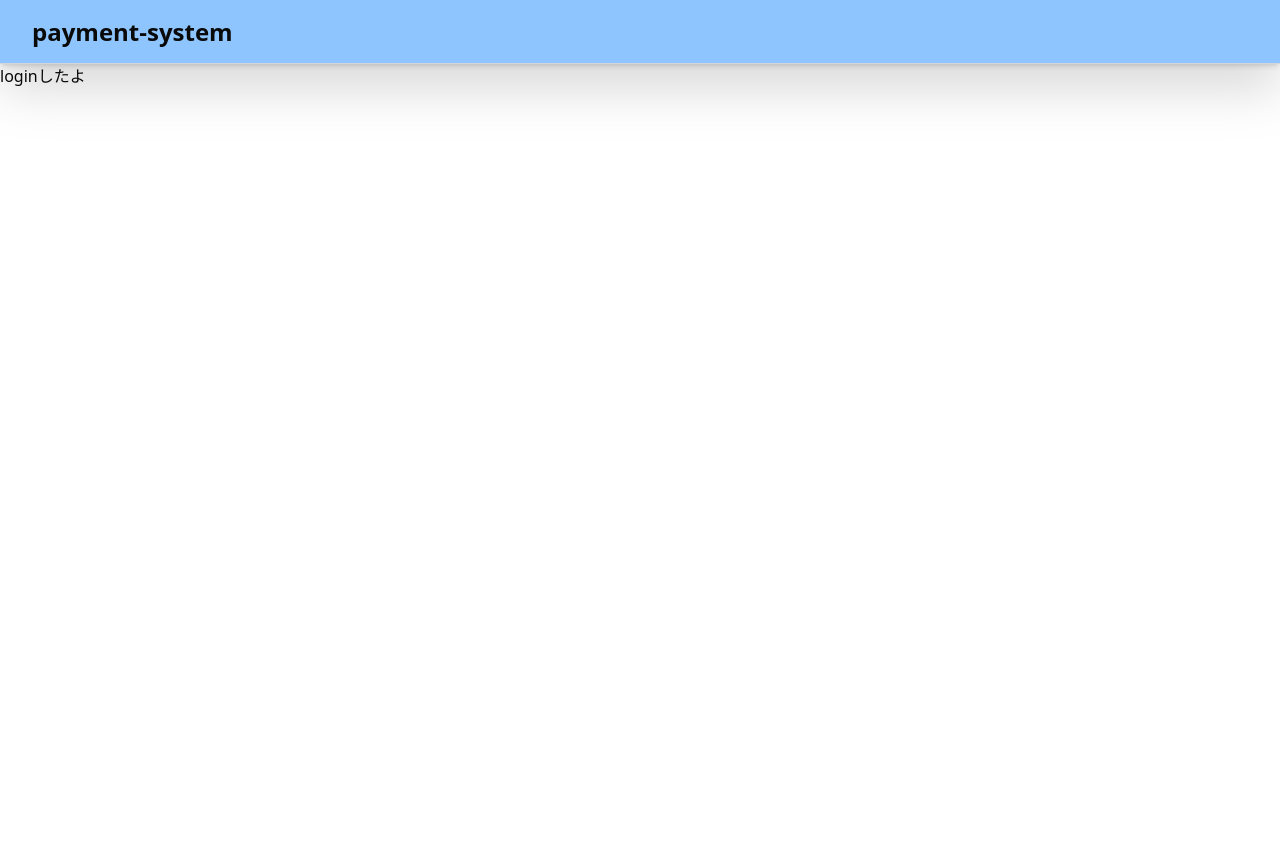
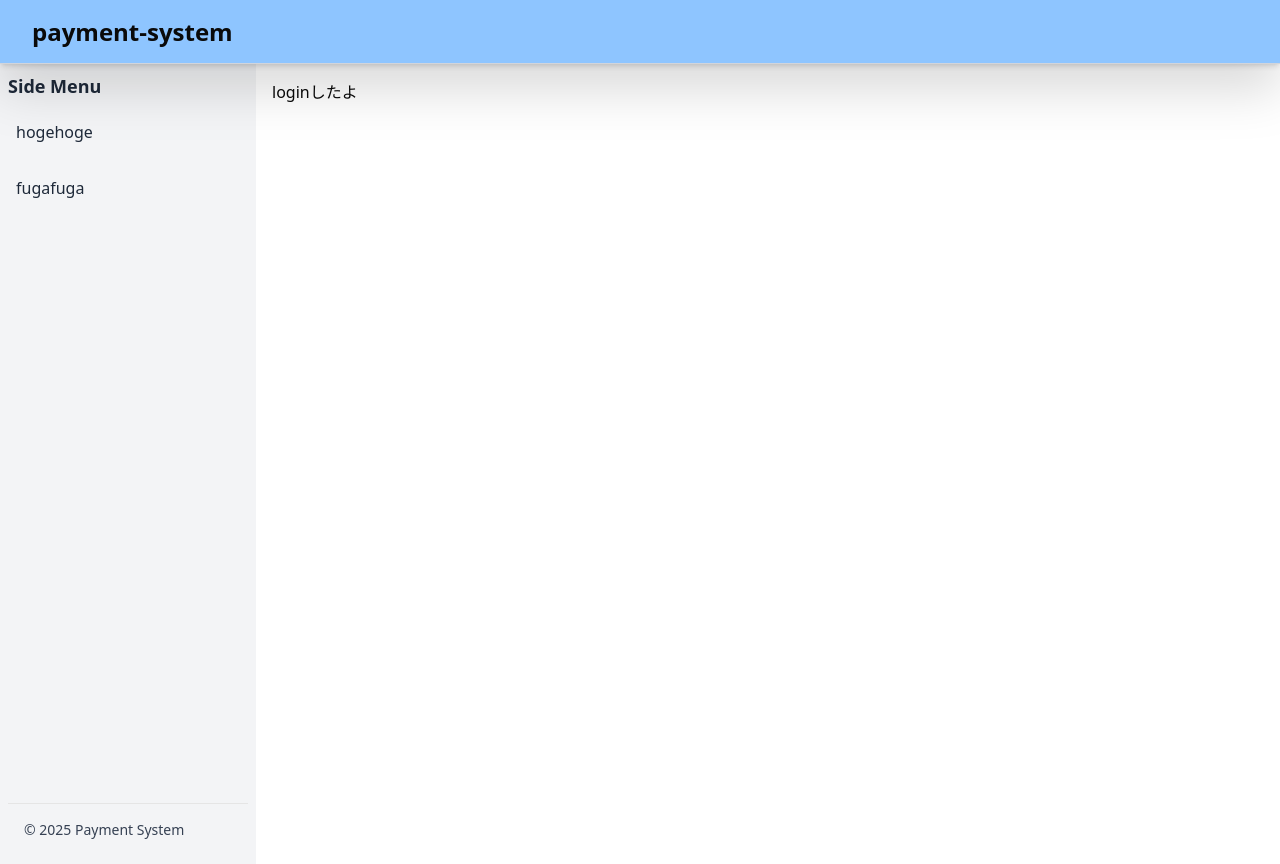
Before and after one commit to sMiccu/payment-system, a Next.js app in the folder frontend/webapp/: page /top in a window 1280 px wide. Before the commit the page ends 800 px from the top, so only its background shows below. Built offline with nearby package versions, Linux system fonts and the light colour scheme.

Commit message:
add : シンプルなサイドメニュー（ログイン後のメニューに適用）

```diff
--- a/frontend/webapp/src/app/top/page.tsx
+++ b/frontend/webapp/src/app/top/page.tsx
@@ -1,10 +1,14 @@
 import type { NextPage } from "next";
+import { AppSidebar } from "../../components/layout/sidebar";
 
 const Page: NextPage = () => {
   return (
-    <>
-    loginしたよ
-    </>
+    <div className="flex h-screen">
+      <AppSidebar />
+      <main className="flex-1 p-4">
+        loginしたよ
+      </main>
+    </div>
   )
 }
 
--- /dev/null
+++ b/frontend/webapp/src/components/layout/sidebar.tsx
@@ -0,0 +1,41 @@
+"use client";
+
+import {
+  Sidebar,
+  SidebarContent,
+  SidebarFooter,
+  SidebarGroup,
+  SidebarHeader,
+  SidebarProvider,
+} from "../ui/sidebar"
+
+export function AppSidebar() {
+  return (
+    <SidebarProvider>
+      <Sidebar className="flex flex-col h-screen">
+        <SidebarHeader>
+          <h2 className="text-lg font-semibold">
+            Side Menu
+          </h2>
+        </SidebarHeader>
+        <SidebarContent className="flex-1 overflow-y-auto min-h-0">
+          <SidebarGroup>
+            <div className="py-1 px-2 hover:bg-gray-100 rounded cursor-pointer">
+              hogehoge
+            </div>
+          </SidebarGroup>
+          <SidebarGroup>
+            <div className="py-1 px-2 hover:bg-gray-100 rounded cursor-pointer">
+              fugafuga
+            </div>
+          </SidebarGroup>
+        </SidebarContent>
+        <SidebarFooter>
+          <div className="p-4 border-t text-gray-700 text-sm">
+            © 2025 Payment System
+          </div>
+        </SidebarFooter>
+      </Sidebar>
+    </SidebarProvider>
+  )
+}
--- /dev/null
+++ b/frontend/webapp/src/components/ui/sidebar.tsx
@@ -0,0 +1,184 @@
+"use client"
+
+import * as React from "react"
+import { cn } from "@/lib/utils"
+import { Button } from "./button"
+import { PanelLeftIcon } from "lucide-react"
+
+// モバイル対応を削除した簡略版のサイドバーコンテキスト
+type SidebarContextProps = {
+  state: "expanded" | "collapsed"
+  open: boolean
+  setOpen: (open: boolean) => void
+  toggleSidebar: () => void
+}
+
+const SidebarContext = React.createContext<SidebarContextProps | null>(null)
+
+function useSidebar() {
+  const context = React.useContext(SidebarContext)
+  if (!context) {
+    throw new Error("useSidebar must be used within a SidebarProvider.")
+  }
+  return context
+}
+
+function SidebarProvider({
+  defaultOpen = true,
+  open: openProp,
+  onOpenChange: setOpenProp,
+  className,
+  style,
+  children,
+  ...props
+}: React.ComponentProps<"div"> & {
+  defaultOpen?: boolean
+  open?: boolean
+  onOpenChange?: (open: boolean) => void
+}) {
+  const [_open, _setOpen] = React.useState(defaultOpen)
+  const open = openProp ?? _open
+  const setOpen = React.useCallback(
+    (value: boolean | ((value: boolean) => boolean)) => {
+      const openState = typeof value === "function" ? value(open) : value
+      if (setOpenProp) {
+        setOpenProp(openState)
+      } else {
+        _setOpen(openState)
+      }
+    },
+    [setOpenProp, open]
+  )
+
+  const toggleSidebar = React.useCallback(() => {
+    return setOpen((open) => !open)
+  }, [setOpen])
+
+  const state = open ? "expanded" : "collapsed"
+
+  const contextValue = React.useMemo<SidebarContextProps>(
+    () => ({
+      state,
+      open,
+      setOpen,
+      toggleSidebar,
+    }),
+    [state, open, setOpen, toggleSidebar]
+  )
+
+  return (
+    <SidebarContext.Provider value={contextValue}>
+      <div
+        data-slot="sidebar-wrapper"
+        style={{
+          ...style,
+        }}
+        className={cn(
+          "flex min-h-screen",
+          className
+        )}
+        {...props}
+      >
+        {children}
+      </div>
+    </SidebarContext.Provider>
+  )
+}
+
+function Sidebar({
+  className,
+  children,
+  ...props
+}: React.ComponentProps<"div">) {
+  return (
+    <div
+      data-slot="sidebar"
+      className={cn(
+        "bg-gray-100 text-gray-800 flex h-full w-64 flex-col justify-between",
+        className
+      )}
+      {...props}
+    >
+      {children}
+    </div>
+  )
+}
+
+function SidebarTrigger({
+  className,
+  onClick,
+  ...props
+}: React.ComponentProps<typeof Button>) {
+  const { toggleSidebar } = useSidebar()
+  return (
+    <Button
+      data-sidebar="trigger"
+      data-slot="sidebar-trigger"
+      variant="ghost"
+      size="icon"
+      className={cn("size-7", className)}
+      onClick={(event: React.MouseEvent<HTMLButtonElement>) => {
+        onClick?.(event)
+        toggleSidebar()
+      }}
+      {...props}
+    >
+      <PanelLeftIcon />
+      <span className="sr-only">Toggle Sidebar</span>
+    </Button>
+  )
+}
+
+function SidebarHeader({ className, ...props }: React.ComponentProps<"div">) {
+  return (
+    <div
+      data-slot="sidebar-header"
+      className={cn("flex flex-col gap-2 p-2", className)}
+      {...props}
+    />
+  )
+}
+
+function SidebarFooter({ className, ...props }: React.ComponentProps<"div">) {
+  return (
+    <div
+      data-slot="sidebar-footer"
+      className={cn("flex flex-col gap-2 p-2", className)}
+      {...props}
+    />
+  )
+}
+
+function SidebarContent({ className, ...props }: React.ComponentProps<"div">) {
+  return (
+    <div
+      data-slot="sidebar-content"
+      className={cn(
+        "flex-1 flex flex-col gap-2 overflow-auto",
+        className
+      )}
+      {...props}
+    />
+  )
+}
+
+function SidebarGroup({ className, ...props }: React.ComponentProps<"div">) {
+  return (
+    <div
+      data-slot="sidebar-group"
+      className={cn("relative flex w-full min-w-0 flex-col p-2", className)}
+      {...props}
+    />
+  )
+}
+
+export {
+  Sidebar,
+  SidebarTrigger,
+  SidebarContent,
+  SidebarFooter,
+  SidebarGroup,
+  SidebarHeader,
+  SidebarProvider,
+  useSidebar,
+}
```
